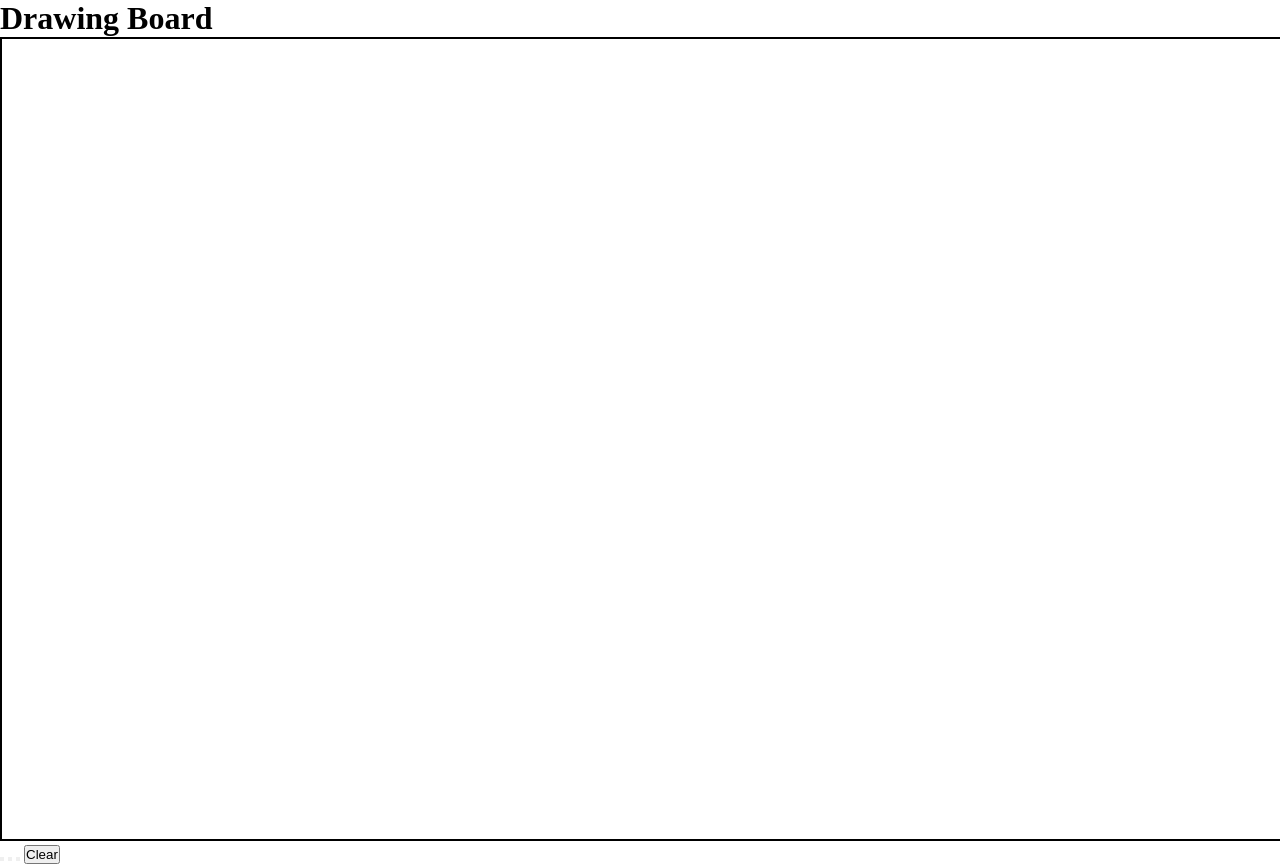
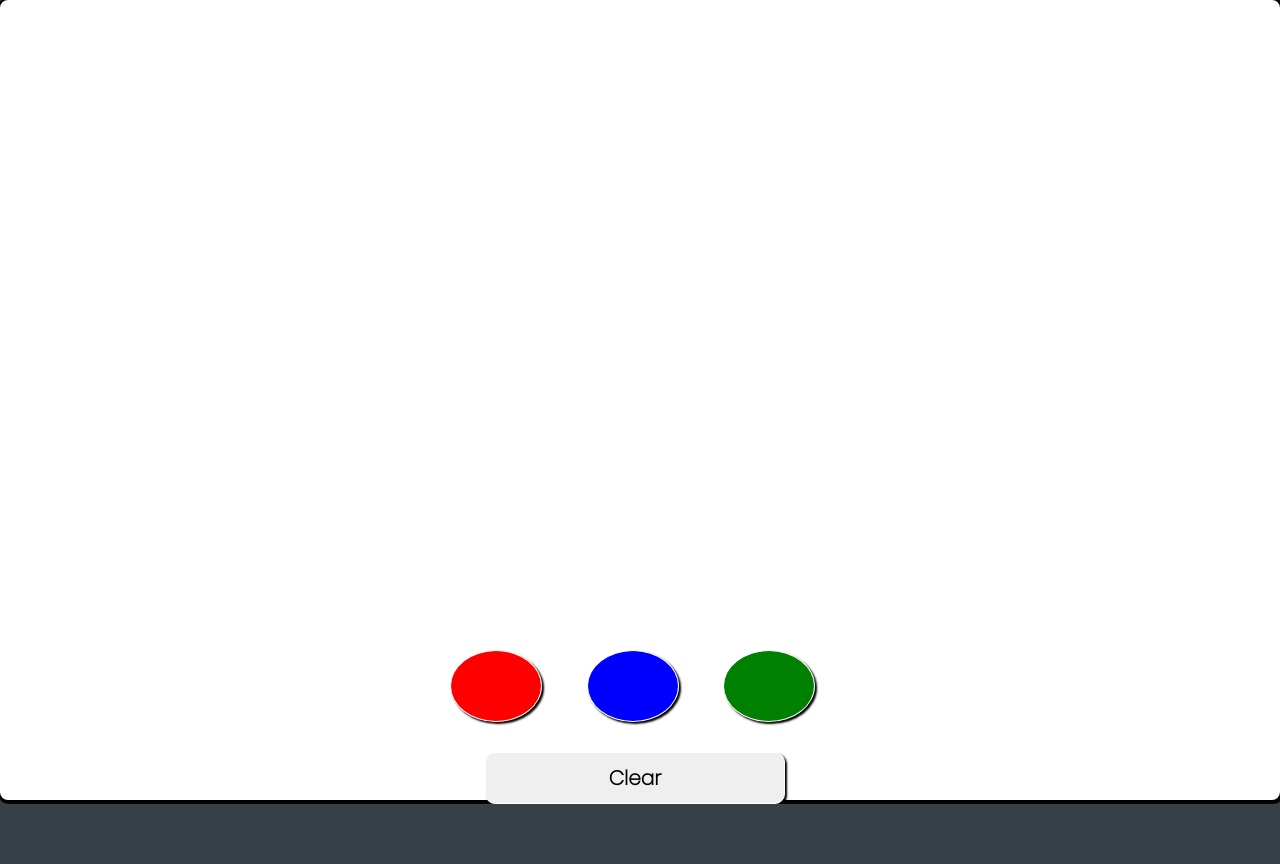
Before and after one commit to cwang1996/Canvas, a plain HTML site: page index.html in a window 1280 px wide. After the commit the page ends 804 px from the top, so only its background shows below. Drawn offline with Linux system fonts and the light colour scheme.

Commit message:
Update styles.css

```diff
--- a/styles.css
+++ b/styles.css
@@ -1,3 +1,5 @@
+@import url('https://fonts.googleapis.com/css2?family=Poppins:wght@200&display=swap');
+
 *, *::before, *::after {
     margin: 0;
     padding: 0;
@@ -5,6 +7,77 @@
     user-select: none;
 }
 
+body {
+    background-color: #384047;
+    font-family: 'Poppins';
+}
+
+.wrap {
+    width: 1200px;
+    height: 700px;
+    position: absolute;
+    top: 50%;
+    left: 50%;
+    transform: translate(-50%, -50%);
+}
+
 #canvas {
+    position: absolute;
+    top: 50%;
+    left: 50%;
+    transform: translate(-50%, -50%);
     border: 2px solid black;
+    background-color: #fff;
+    display: block;
+    border-radius: 10px;
+    box-shadow: 1px 1px 1px 1px black;
+    cursor: pointer;
 }
+
+.title {
+    color: #fff;
+    text-align: center;
+    margin-top: 30px;
+    font-style: italic;
+    font-size: 30px;
+}
+
+.colors {
+    width: 500px;
+    height: 100px;
+    position: absolute;
+    bottom: 0;
+    left: 390px;
+}
+
+.clear {
+    border-radius: 10px;
+    width: 300px;
+    margin-left: 55px;
+    font-size: 20px;
+    margin-top: 30px;
+    padding: 10px 5px;
+    font-family: 'Poppins';
+    font-weight: bold;
+}
+
+button {
+    padding: 35px 45px;
+    margin: 0 20px;
+    border-radius: 50%;
+    border: 1px solid white;
+    box-shadow: 2px 2px 2px black;
+    cursor: pointer;
+}
+
+.red {
+    background-color: red;
+}
+
+.blue {
+    background-color: blue;
+}
+
+.green {
+    background-color: green;
+}
```
